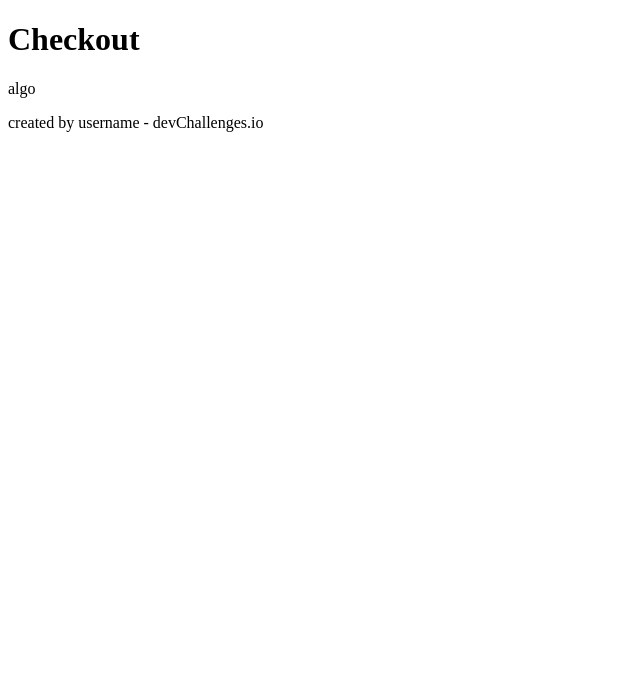
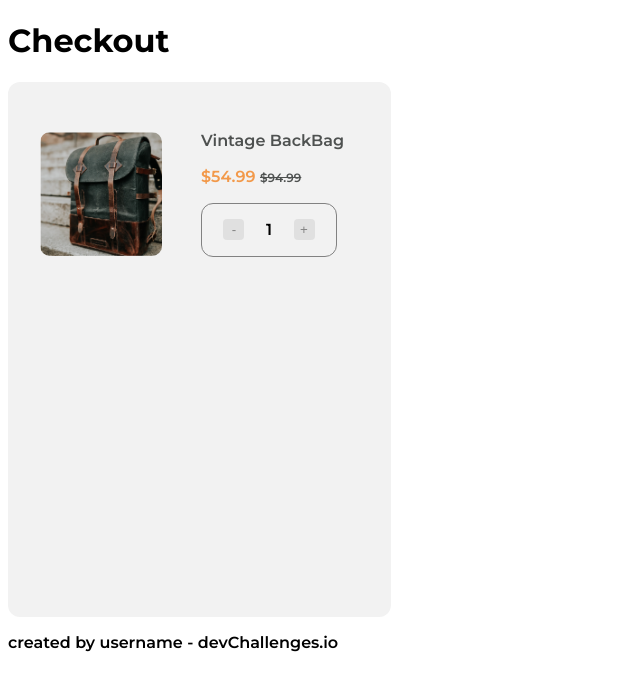
Before and after one commit to drbv27/Challenge2MJ, a plain HTML site: page index.html in a window 1280 px wide. Shown: the whole page, without its empty margins (0-640 px from the left). Drawn offline with Linux system fonts and the light colour scheme.

Commit message:
Styles maletin

```diff
--- a/index.html
+++ b/index.html
@@ -15,7 +15,23 @@
         <h1>Checkout</h1>
     </header>
     <main>
-        <p>algo</p>
+        <section id="fotosPrecios">
+            <div id="maletin">
+                <div class="imagen">
+                    <img src="./src/img/photo1.png" alt="maletin">
+                </div>
+                <div class="preciosCantidad">
+                    <h3>Vintage BackBag</h3>
+                    <h3>$54.99 <span>$94.99</span></h3>
+                    <div class="botonNumero">
+                        <button>-</button>
+                        <p>1</p>
+                        <button>+</button>
+                    </div>
+                </div>
+            </div>
+        </section>
+        <section id="formulario"></section>
     </main>
     <footer>
         <p>created by username - devChallenges.io</p>
--- a/src/styles/styles.css
+++ b/src/styles/styles.css
@@ -0,0 +1,65 @@
+body{
+    font-family: 'Montserrat';
+}
+#fotosPrecios{
+    width: 383px;
+    height: 535px;
+    background-color: #f2f2f2;
+    border-radius: 12px;
+}
+.imagen{
+    width: 161px;
+    height: 124px;
+    padding-top: 1.1rem;
+}
+
+.imagen img{
+    height: 100%;
+    width: auto;
+    border-radius: 10px;
+}
+
+#maletin{
+    display: flex;
+    margin-left: 2rem;
+    padding-top: 33px;
+}
+.botonNumero{
+    display: flex;
+    width:134px;
+    height: 52px;
+    border:solid 1px #828282;
+    border-radius: 12px;
+    justify-content: space-evenly;
+    align-items: center;
+}
+
+.botonNumero button{
+    width: 21px;
+    height: 21px;
+    border: none;
+    border-radius: 4px;
+    background-color: #e0e0e0;
+    color: #828282;
+}
+
+.preciosCantidad h3:first-of-type{
+    font-weight: 600;
+    font-size: 16px;
+    line-height: 20px;
+    color:#4e5150
+}
+
+.preciosCantidad h3:nth-child(2){
+    font-weight: 600;
+    font-size: 16px;
+    line-height: 20px;
+    color:#f2994a;
+}
+
+.preciosCantidad h3:nth-child(2) span{
+    font-size: 12px;
+    line-height: 15px;
+    color:#4e5150;
+    text-decoration: line-through;
+}
```
